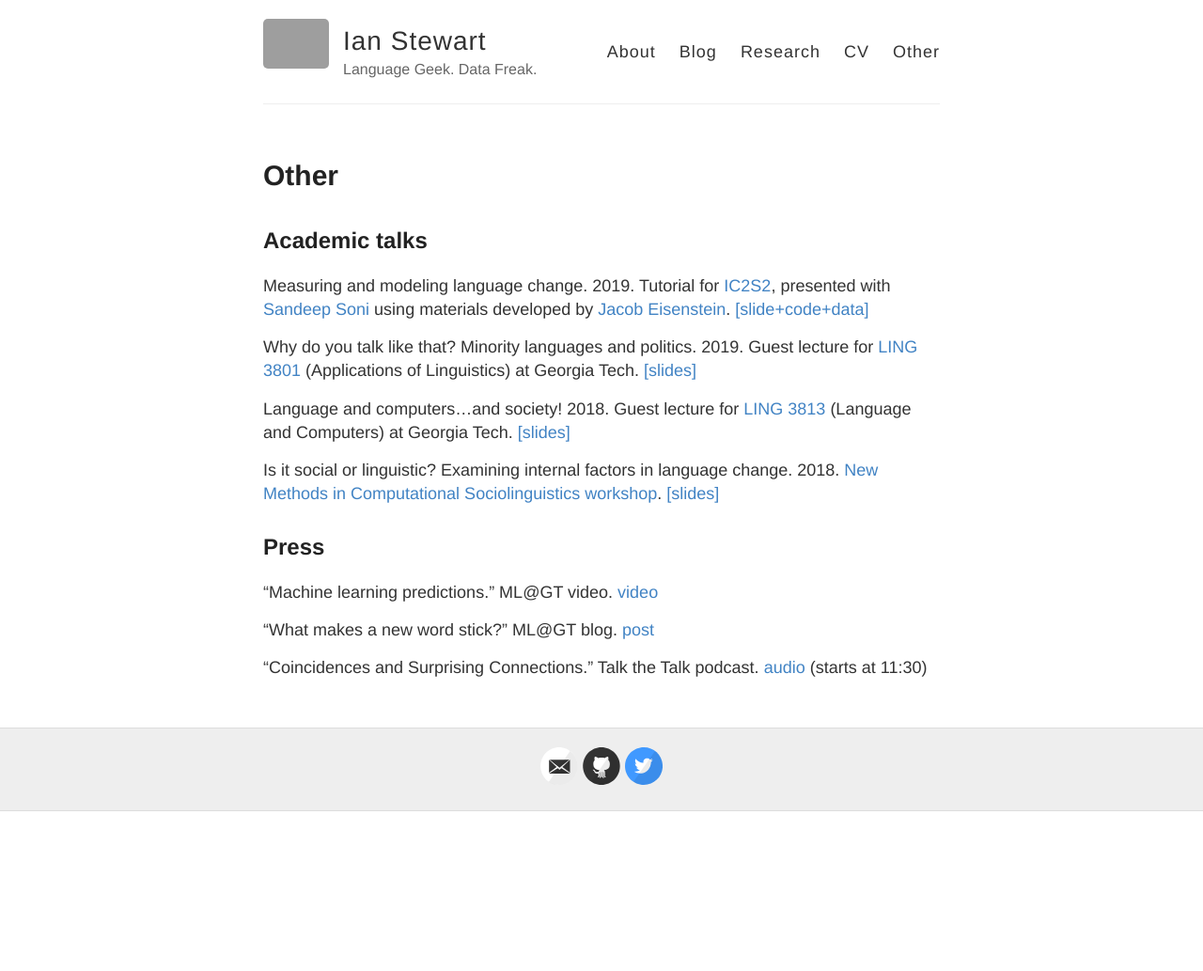
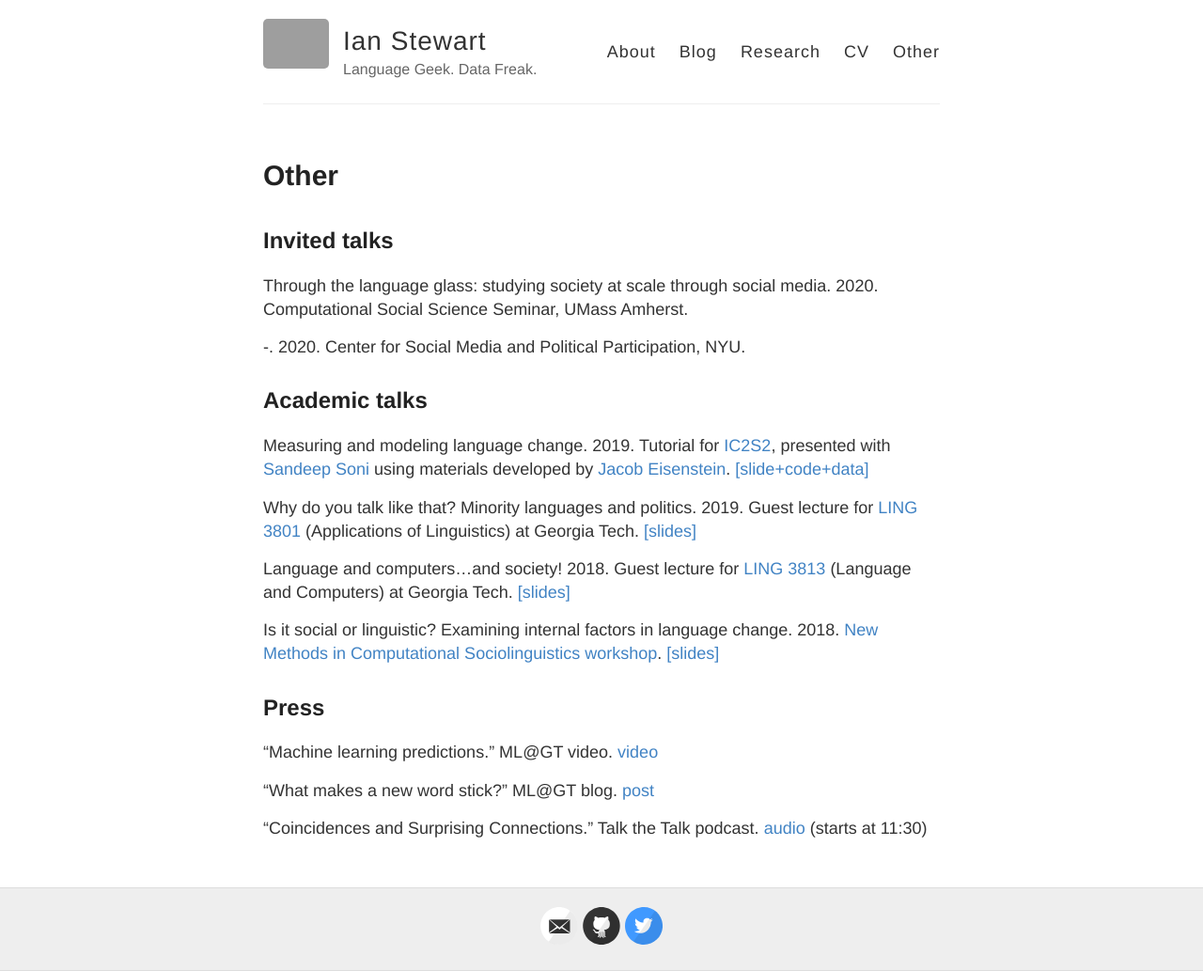
Before and after one commit to ianbstewart/ianbstewart.github.io, a Jekyll site: the page built from other.md, in a window 1280 px wide. Shown: the whole page at 94% size. Built offline with Jekyll 4.4.1, drawn with Linux system fonts in a browser that asks for light colours; before the commit the page ends 900 px from its top, so only the background shows below that; grey boxes are pictures that could not be loaded.

Commit message:
updated talks

```diff
--- a/other.md
+++ b/other.md
@@ -3,6 +3,15 @@ layout: page
 title: Other
 permalink: /other/
 ---
+## Invited talks
+
+Through the language glass: studying society at scale through social media.
+2020.
+Computational Social Science Seminar, UMass Amherst.
+
+-.
+2020.
+Center for Social Media and Political Participation, NYU.
 
 ## Academic talks
 Measuring and modeling language change.
```
